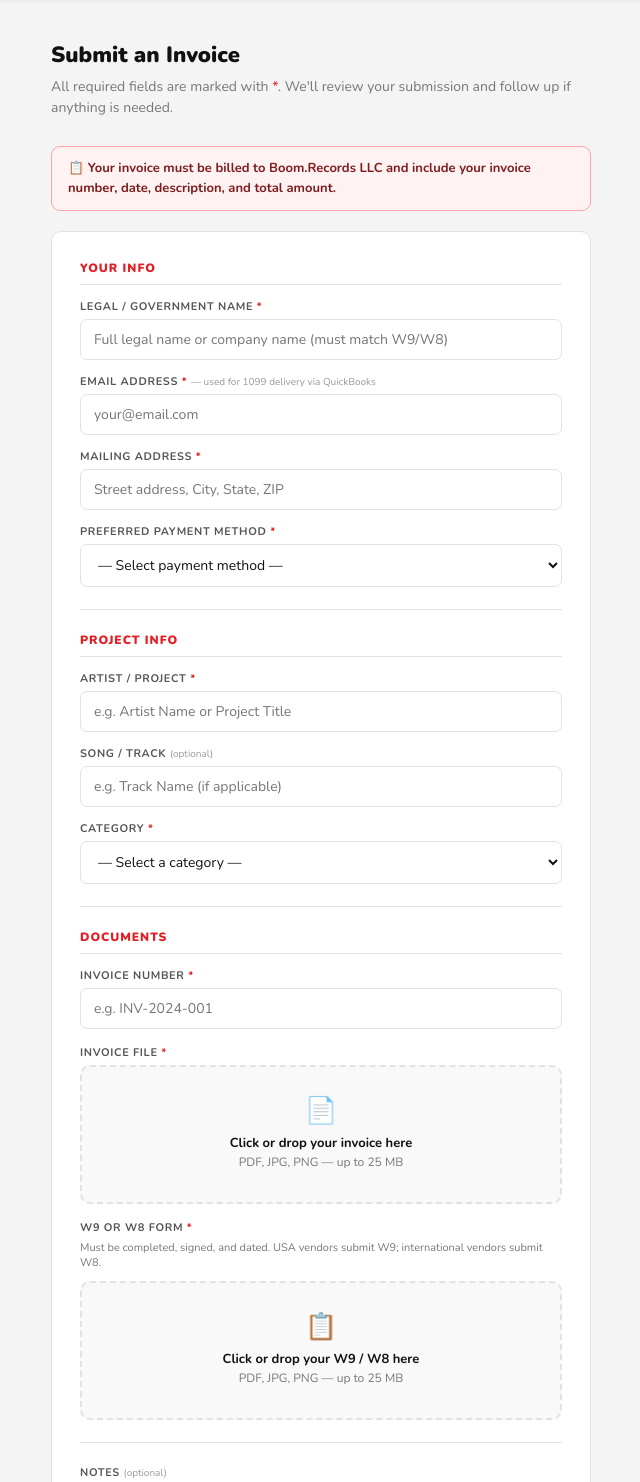
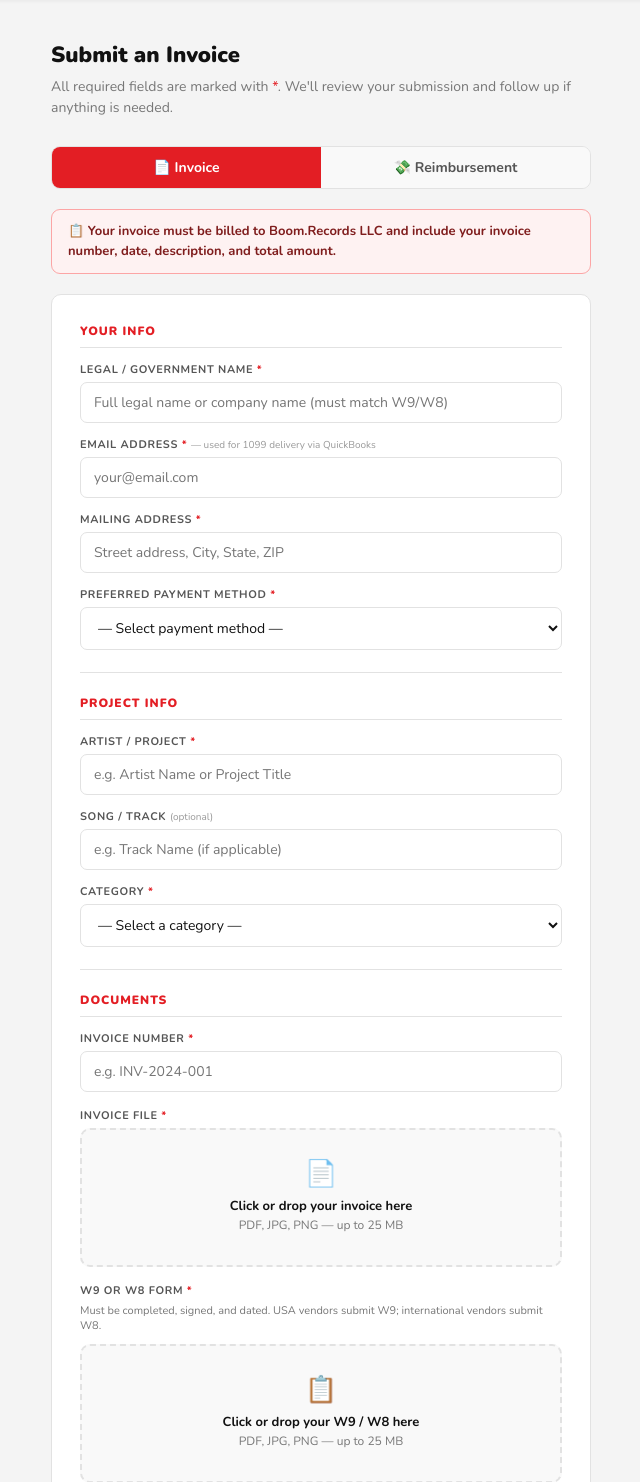
Before and after one commit to johns-dotcom/boom-invoice-app, a Flask app: page /submit in a window 1280 px wide. Shown: the part 56-1538 px from the top of the page, without its empty margins (319-959 px from the left). Run offline with Flask 3, Linux system fonts and the light colour scheme; some libraries are stand-ins or nearby versions.

Commit message:
Add reimbursement mode to submit form

```diff
--- a/app.py
+++ b/app.py
@@ -151,7 +151,8 @@ def init_db():
                     "payment_status TEXT DEFAULT 'Unpaid'",
                     "created_by TEXT",
                     "deleted BOOLEAN DEFAULT FALSE",
-                    "vendor_address TEXT"]:
+                    "vendor_address TEXT",
+                    "is_reimbursement BOOLEAN DEFAULT FALSE"]:
             cur.execute(f"ALTER TABLE expenses ADD COLUMN IF NOT EXISTS {col}")
         cur.execute("UPDATE expenses SET status = 'approved' WHERE status IS NULL")
         cur.execute("UPDATE expenses SET cobrand = FALSE WHERE cobrand IS NULL")
@@ -202,7 +203,8 @@ def init_db():
                     "payment_status TEXT DEFAULT 'Unpaid'",
                     "created_by TEXT",
                     "deleted INTEGER DEFAULT 0",
-                    "vendor_address TEXT"]:
+                    "vendor_address TEXT",
+                    "is_reimbursement INTEGER DEFAULT 0"]:
             try: cur.execute(f"ALTER TABLE expenses ADD COLUMN {col}")
             except: pass
         cur.execute("UPDATE expenses SET status = 'approved' WHERE status IS NULL")
@@ -371,7 +373,7 @@ def fmt_qbo_date(d):
 
 # ── Email ─────────────────────────────────────────────────────────────────────
 
-def send_vendor_email(vendor_name, vendor_email, fields, unknowns, w9_filename=None):
+def send_vendor_email(vendor_name, vendor_email, fields, unknowns, w9_filename=None, is_reimbursement=False):
     client_id     = os.environ.get("GMAIL_CLIENT_ID", "")
     client_secret = os.environ.get("GMAIL_CLIENT_SECRET", "")
     refresh_token = os.environ.get("GMAIL_REFRESH_TOKEN", "")
@@ -414,10 +416,11 @@ def send_vendor_email(vendor_name, vendor_email, fields, unknowns, w9_filename=N
             return (f"<tr><td style='padding:7px 12px;{bg_s}color:#666;width:150px'>{label}</td>"
                     f"<td style='padding:7px 12px;{bg_s}'>{val}</td></tr>")
 
+        doc_type = "Reimbursement" if is_reimbursement else "Invoice"
         html = f"""<div style='font-family:Arial,sans-serif;max-width:600px;background:#fff;
 border:1px solid #e2e2e2;border-radius:10px;overflow:hidden'>
   <div style='background:#e31e24;padding:18px 24px'>
-    <h2 style='margin:0;font-size:15px;color:#fff;font-weight:900'>boom. — New Invoice Pending Approval</h2>
+    <h2 style='margin:0;font-size:15px;color:#fff;font-weight:900'>boom. — New {doc_type} Pending Approval</h2>
   </div>
   <div style='padding:22px;color:#111'>
     <p style='margin:0 0 14px'>A vendor submitted an invoice — it's waiting in your approval queue.</p>
@@ -440,7 +443,7 @@ border-radius:7px;text-decoration:none;font-weight:600;font-size:13px'>Review &a
 
         recipients = [e.strip() for e in NOTIFY_EMAIL.split(",") if e.strip()]
         msg = MIMEMultipart("alternative")
-        msg["Subject"] = f"New Invoice Pending Approval: {vendor_name} — {amt_str}"
+        msg["Subject"] = f"New {doc_type} Pending Approval: {vendor_name} — {amt_str}"
         msg["From"]    = f"Boom.Records <{sender}>"
         msg["To"]      = ", ".join(recipients)
         msg.attach(MIMEText(html, "html"))
@@ -779,7 +782,8 @@ def approvals_page():
         cur.execute("""SELECT id, created_at, vendor_name, vendor_email,
                               invoice_date, payee, description, category,
                               invoice_number, amount, notes,
-                              invoice_filename, w9_filename, artist, song, cobrand
+                              invoice_filename, w9_filename, artist, song, cobrand,
+                              is_reimbursement
                        FROM expenses WHERE status = 'pending'
                        ORDER BY created_at ASC""")
         rows = cur.fetchall(); conn.close()
@@ -790,7 +794,7 @@ def approvals_page():
                   "amount":r[9],"notes":str(r[10] or ""),
                   "invoice_filename":str(r[11] or ""),"w9_filename":str(r[12] or ""),
                   "artist":str(r[13] or ""),"song":str(r[14] or ""),
-                  "cobrand":bool(r[15])} for r in rows]
+                  "cobrand":bool(r[15]),"is_reimbursement":bool(r[16])} for r in rows]
     except Exception as e:
         items = []
     return render_template("approvals.html", items=items, is_admin=is_admin())
@@ -903,7 +907,7 @@ def entries():
                               vendor_submitted,vendor_name,w9_filename,
                               invoice_filename,proof_filename,cobrand,
                               approved_by,approved_at,currency,payment_status,
-                              created_at,created_by,vendor_email
+                              created_at,created_by,vendor_email,is_reimbursement
                        FROM expenses
                        WHERE (status = 'approved' OR status IS NULL) AND deleted IS NOT TRUE
                        ORDER BY invoice_date DESC, id DESC""")
@@ -923,7 +927,8 @@ def entries():
                          "payment_status":str(r[23] or "Unpaid"),
                          "date_uploaded":str(r[24] or "")[:10],
                          "created_by":str(r[25] or ""),
-                         "contact_email":str(r[26] or "")} for r in rows])
+                         "contact_email":str(r[26] or ""),
+                         "is_reimbursement":bool(r[27])} for r in rows])
     except Exception as e:
         return jsonify({"error":str(e)}), 500
 
@@ -1301,11 +1306,12 @@ def validate_files():
         v = _validate_file(fb, mime, INVOICE_VALIDATE_PROMPT)
         if v:
             issues = list(v.get("issues") or [])
-            if not v.get("has_invoice_number"): issues.append("Invoice number is missing.")
-            if not v.get("has_amount"):         issues.append("Invoice amount is missing or unclear.")
-            if not v.get("has_date"):           issues.append("Invoice date is missing.")
+            is_reimb = request.form.get("is_reimbursement") == "yes"
+            if not v.get("has_invoice_number"): issues.append("Receipt number is missing." if is_reimb else "Invoice number is missing.")
+            if not v.get("has_amount"):         issues.append("Amount is missing or unclear.")
+            if not v.get("has_date"):           issues.append("Date is missing.")
             if not v.get("has_payee_name"):     issues.append("Vendor / payee name is missing.")
-            if not v.get("billed_to_boom"):     issues.append("Invoice must be billed to Boom.Records LLC.")
+            if not is_reimb and not v.get("billed_to_boom"): issues.append("Invoice must be billed to Boom.Records LLC.")
             result["invoice"] = list(dict.fromkeys(issues))  # dedupe, preserve order
 
     if "w9_file" in request.files and request.files["w9_file"].filename:
@@ -1360,16 +1366,17 @@ def submit_form():
 
 @app.route("/submit", methods=["POST"])
 def submit_invoice():
-    vendor_name    = request.form.get("vendor_name","").strip()
-    vendor_email   = request.form.get("vendor_email","").strip()
-    vendor_address = request.form.get("vendor_address","").strip()
-    vendor_artist  = request.form.get("artist","").strip()
-    vendor_song    = request.form.get("song","").strip()
-    vendor_category= request.form.get("category","").strip()
-    vendor_payment = request.form.get("payment_preference","").strip()
-    vendor_inv_num = request.form.get("invoice_number_hint","").strip()
-    cobrand        = request.form.get("cobrand") == "yes"
-    notes          = request.form.get("notes","").strip()
+    vendor_name      = request.form.get("vendor_name","").strip()
+    vendor_email     = request.form.get("vendor_email","").strip()
+    vendor_address   = request.form.get("vendor_address","").strip()
+    vendor_artist    = request.form.get("artist","").strip()
+    vendor_song      = request.form.get("song","").strip()
+    vendor_category  = request.form.get("category","").strip()
+    vendor_payment   = request.form.get("payment_preference","").strip()
+    vendor_inv_num   = request.form.get("invoice_number_hint","").strip()
+    cobrand          = request.form.get("cobrand") == "yes"
+    notes            = request.form.get("notes","").strip()
+    is_reimbursement = request.form.get("is_reimbursement") == "yes"
 
     def err(msg):
         return render_template("submit.html", error=msg, categories=CATEGORIES)
@@ -1377,23 +1384,27 @@ def submit_invoice():
     if not vendor_name:    return err("Please enter your legal / government name.")
     if not vendor_email:   return err("Please enter your email address.")
     if not vendor_address: return err("Please enter your mailing address.")
-    if not vendor_inv_num: return err("Please enter your invoice number.")
+    if not vendor_inv_num:
+        label = "receipt" if is_reimbursement else "invoice"
+        return err(f"Please enter your {label} number.")
     if not vendor_payment: return err("Please select your preferred payment method.")
     if not vendor_artist:  return err("Please enter the artist or project name.")
     if not vendor_category: return err("Please select a category.")
     if "file" not in request.files or not request.files["file"].filename:
-        return err("Please upload your invoice file.")
+        label = "receipt" if is_reimbursement else "invoice"
+        return err(f"Please upload your {label} file.")
 
-    # Check if W9 already exists for this vendor
+    # W9 not required for reimbursements
     w9_on_file = False
-    try:
-        conn, kind = get_db(); cur = conn.cursor(); ph = "%s" if kind=="pg" else "?"
-        cur.execute(f"SELECT id FROM expenses WHERE LOWER(payee)=LOWER({ph}) AND w9_filename IS NOT NULL AND w9_data IS NOT NULL AND deleted IS NOT TRUE LIMIT 1", (vendor_name,))
-        w9_on_file = bool(cur.fetchone()); conn.close()
-    except: pass
+    if not is_reimbursement:
+        try:
+            conn, kind = get_db(); cur = conn.cursor(); ph = "%s" if kind=="pg" else "?"
+            cur.execute(f"SELECT id FROM expenses WHERE LOWER(payee)=LOWER({ph}) AND w9_filename IS NOT NULL AND w9_data IS NOT NULL AND deleted IS NOT TRUE LIMIT 1", (vendor_name,))
+            w9_on_file = bool(cur.fetchone()); conn.close()
+        except: pass
 
     has_new_w9 = "w9_file" in request.files and request.files["w9_file"].filename
-    if not has_new_w9 and not w9_on_file:
+    if not is_reimbursement and not has_new_w9 and not w9_on_file:
         return err("Please upload your W9 or W8 form.")
 
     file = request.files["file"]; file_bytes = file.read()
@@ -1422,20 +1433,20 @@ def submit_invoice():
            parse_amount(fields.get("amount",0)),
            fields.get("payment_method",""), None, "No", None, "No", None, notes,
            True, vendor_name, vendor_email, vendor_address,
-           w9_fname, w9_b64, inv_fname, inv_b64, "pending", cobrand)
+           w9_fname, w9_b64, inv_fname, inv_b64, "pending", cobrand, is_reimbursement)
     try:
         conn, kind = get_db(); cur = conn.cursor(); ph = "%s" if kind=="pg" else "?"
         cur.execute(f"""INSERT INTO expenses (invoice_date,payee,description,category,
             artist,song,invoice_number,amount,payment_method,payment_date,in_quickbooks,
             qb_entry_date,uploaded_to_stem,stem_upload_date,notes,vendor_submitted,
             vendor_name,vendor_email,vendor_address,w9_filename,w9_data,invoice_filename,invoice_data,
-            status,cobrand)
-            VALUES ({','.join([ph]*25)})""", row)
+            status,cobrand,is_reimbursement)
+            VALUES ({','.join([ph]*26)})""", row)
         conn.commit(); conn.close()
     except Exception as e:
         return err(f"Submission failed: {e}")
 
-    send_vendor_email(vendor_name, vendor_email, fields, unknowns, w9_fname)
+    send_vendor_email(vendor_name, vendor_email, fields, unknowns, w9_fname, is_reimbursement=is_reimbursement)
     return render_template("submit_success.html", vendor_name=vendor_name)
 
 @app.route("/status")
--- a/templates/approvals.html
+++ b/templates/approvals.html
@@ -142,6 +142,12 @@
           <div class="field-value">{{ item.artist }}{% if item.song %} — {{ item.song }}{% endif %}</div>
         </div>
         {% endif %}
+        {% if item.is_reimbursement %}
+        <div class="field">
+          <div class="field-label">Type</div>
+          <div class="field-value" style="color:#1d4ed8;font-weight:700">💸 Reimbursement</div>
+        </div>
+        {% endif %}
         {% if item.cobrand %}
         <div class="field">
           <div class="field-label">Cobrand</div>
--- a/templates/ledger.html
+++ b/templates/ledger.html
@@ -429,6 +429,7 @@ function renderRows(entries) {
       <td style="font-size:12px;white-space:nowrap">
         <span style="color:var(--muted)">${fmtDate(e.date_uploaded)}</span>
         ${e.vendor_submitted ? '<br><span style="font-size:10px;color:#64748b">vendor</span>' : e.created_by ? `<br><span style="font-size:10px;color:#6366f1;font-weight:600">${e.created_by}</span>` : ''}
+        ${e.is_reimbursement ? '<br><span style="font-size:10px;background:#dbeafe;color:#1d4ed8;font-weight:700;padding:1px 5px;border-radius:4px">reimb.</span>' : ''}
       </td>
       <td id="datepaid-${e.id}" class="td-date">${datePaidCell(e.id, e.payment_date)}</td>
       <td id="files-${e.id}">${fileIcons(e)}</td>
--- a/templates/submit.html
+++ b/templates/submit.html
@@ -68,17 +68,33 @@
 </header>
 
 <div class="page">
-  <h1>Submit an Invoice</h1>
+  <h1 id="page-title">Submit an Invoice</h1>
   <div class="subtitle">All required fields are marked with <span style="color:#e31e24">*</span>. We'll review your submission and follow up if anything is needed.</div>
 
-  <div style="background:#fef2f2;border:1.5px solid #fca5a5;border-radius:9px;padding:12px 16px;margin-bottom:20px;font-size:13px;color:#7f1d1d;font-weight:700;line-height:1.5">
+  <!-- Mode toggle -->
+  <div style="display:flex;gap:0;margin-bottom:20px;border:1.5px solid #e2e2e2;border-radius:9px;overflow:hidden;background:#f9f9f9">
+    <button type="button" id="btn-invoice" onclick="setMode('invoice')"
+      style="flex:1;padding:11px;font-size:14px;font-weight:700;font-family:inherit;border:none;cursor:pointer;background:#e31e24;color:#fff;transition:all .15s">
+      📄 Invoice
+    </button>
+    <button type="button" id="btn-reimbursement" onclick="setMode('reimbursement')"
+      style="flex:1;padding:11px;font-size:14px;font-weight:700;font-family:inherit;border:none;cursor:pointer;background:#f9f9f9;color:#555;transition:all .15s">
+      💸 Reimbursement
+    </button>
+  </div>
+
+  <div id="boom-banner" style="background:#fef2f2;border:1.5px solid #fca5a5;border-radius:9px;padding:12px 16px;margin-bottom:20px;font-size:13px;color:#7f1d1d;font-weight:700;line-height:1.5">
     📋 Your invoice must be billed to <strong>Boom.Records LLC</strong> and include your invoice number, date, description, and total amount.
+  </div>
+  <div id="reimb-banner" style="display:none;background:#eff6ff;border:1.5px solid #93c5fd;border-radius:9px;padding:12px 16px;margin-bottom:20px;font-size:13px;color:#1e3a8a;font-weight:700;line-height:1.5">
+    💸 For reimbursements, attach your receipt. No W9/W8 required.
   </div>
 
   {% if error %}<div class="error">{{ error }}</div>{% endif %}
 
   <div class="card">
     <form method="POST" enctype="multipart/form-data" id="submit-form">
+      <input type="hidden" name="is_reimbursement" id="is-reimbursement" value="no"/>
 
       <!-- Vendor Info -->
       <div class="section-title">Your Info</div>
@@ -139,17 +155,17 @@
       <!-- Documents -->
       <div class="section-title">Documents</div>
       <div class="form-group full" style="margin-bottom:16px">
-        <label>Invoice Number <span class="req">*</span></label>
+        <label id="inv-num-label">Invoice Number <span class="req">*</span></label>
         <input type="text" name="invoice_number_hint" id="invoice-number" placeholder="e.g. INV-2024-001" autocomplete="off" required/>
         <div id="invoice-dup-banner" style="display:none;margin-top:8px;background:#fffbeb;border:1.5px solid #fcd34d;border-radius:8px;padding:10px 14px;font-size:13px;color:#92400e;font-weight:600">
           ⚠ We already have an invoice with this number on file. Please confirm this isn't a duplicate before submitting.
         </div>
       </div>
       <div class="form-group" style="margin-bottom:16px">
-        <label>Invoice File <span class="req">*</span></label>
+        <label id="inv-file-label">Invoice File <span class="req">*</span></label>
         <div class="drop-zone" id="dz-invoice" onclick="document.getElementById('file-invoice').click()">
           <div class="drop-icon">📄</div>
-          <div class="drop-title">Click or drop your invoice here</div>
+          <div class="drop-title" id="dz-invoice-title">Click or drop your invoice here</div>
           <div class="drop-sub">PDF, JPG, PNG — up to 25 MB</div>
           <div class="drop-filename" id="fn-invoice"></div>
         </div>
@@ -226,6 +242,46 @@ function showFile(dzId, fnId, name) {
 setupDropZone('dz-invoice', 'file-invoice', 'fn-invoice');
 setupDropZone('dz-w9', 'file-w9', 'fn-w9');
 
+// ── Mode toggle (Invoice / Reimbursement) ──────────────────────
+let currentMode = 'invoice';
+
+function setMode(mode) {
+  currentMode = mode;
+  const isReimb = mode === 'reimbursement';
+
+  // Hidden field
+  document.getElementById('is-reimbursement').value = isReimb ? 'yes' : 'no';
+
+  // Toggle buttons
+  document.getElementById('btn-invoice').style.background      = isReimb ? '#f9f9f9' : '#e31e24';
+  document.getElementById('btn-invoice').style.color           = isReimb ? '#555' : '#fff';
+  document.getElementById('btn-reimbursement').style.background = isReimb ? '#1d4ed8' : '#f9f9f9';
+  document.getElementById('btn-reimbursement').style.color      = isReimb ? '#fff' : '#555';
+
+  // Page title & banners
+  document.getElementById('page-title').textContent = isReimb ? 'Submit a Reimbursement' : 'Submit an Invoice';
+  document.getElementById('boom-banner').style.display  = isReimb ? 'none' : 'block';
+  document.getElementById('reimb-banner').style.display = isReimb ? 'block' : 'none';
+
+  // Document labels
+  document.getElementById('inv-num-label').innerHTML  = (isReimb ? 'Receipt / Reference Number' : 'Invoice Number') + ' <span class="req">*</span>';
+  document.getElementById('inv-file-label').innerHTML = (isReimb ? 'Receipt' : 'Invoice File') + ' <span class="req">*</span>';
+  document.getElementById('dz-invoice-title').textContent = isReimb ? 'Click or drop your receipt here' : 'Click or drop your invoice here';
+
+  // Submit button
+  document.getElementById('submit-btn').textContent = isReimb ? 'Submit Reimbursement' : 'Submit Invoice';
+
+  // W9 section — hidden for reimbursements (unless w9 is already on file logic applies)
+  if (isReimb) {
+    document.getElementById('w9-upload-section').style.display = 'none';
+    document.getElementById('w9-on-file-banner').style.display = 'none';
+  } else {
+    // Restore based on w9OnFile state
+    document.getElementById('w9-upload-section').style.display = w9OnFile ? 'none' : 'block';
+    document.getElementById('w9-on-file-banner').style.display = w9OnFile ? 'block' : 'none';
+  }
+}
+
 // ── Invoice duplicate lookup ───────────────────────────────────
 let invoiceDupTimer = null;
 
@@ -296,7 +352,7 @@ document.getElementById('submit-form').addEventListener('submit', async function
   if (!invoiceFile.files?.length) {
     showDropError('dz-invoice', 'Please attach your invoice file.'); valid = false;
   }
-  if (!w9OnFile && !w9File.files?.length) {
+  if (currentMode !== 'reimbursement' && !w9OnFile && !w9File.files?.length) {
     showDropError('dz-w9', 'Please attach your W9 or W8 form.'); valid = false;
   }
   if (!valid) return;
@@ -307,7 +363,8 @@ document.getElementById('submit-form').addEventListener('submit', async function
   try {
     const fd = new FormData();
     fd.append('invoice_file', invoiceFile.files[0]);
-    if (!w9OnFile && w9File.files[0]) fd.append('w9_file', w9File.files[0]);
+    fd.append('is_reimbursement', currentMode === 'reimbursement' ? 'yes' : 'no');
+    if (currentMode !== 'reimbursement' && !w9OnFile && w9File.files[0]) fd.append('w9_file', w9File.files[0]);
 
     const res = await fetch('/validate-files', { method: 'POST', body: fd });
     const data = await res.json();
```
Also changed, not shown: 1 other file.
